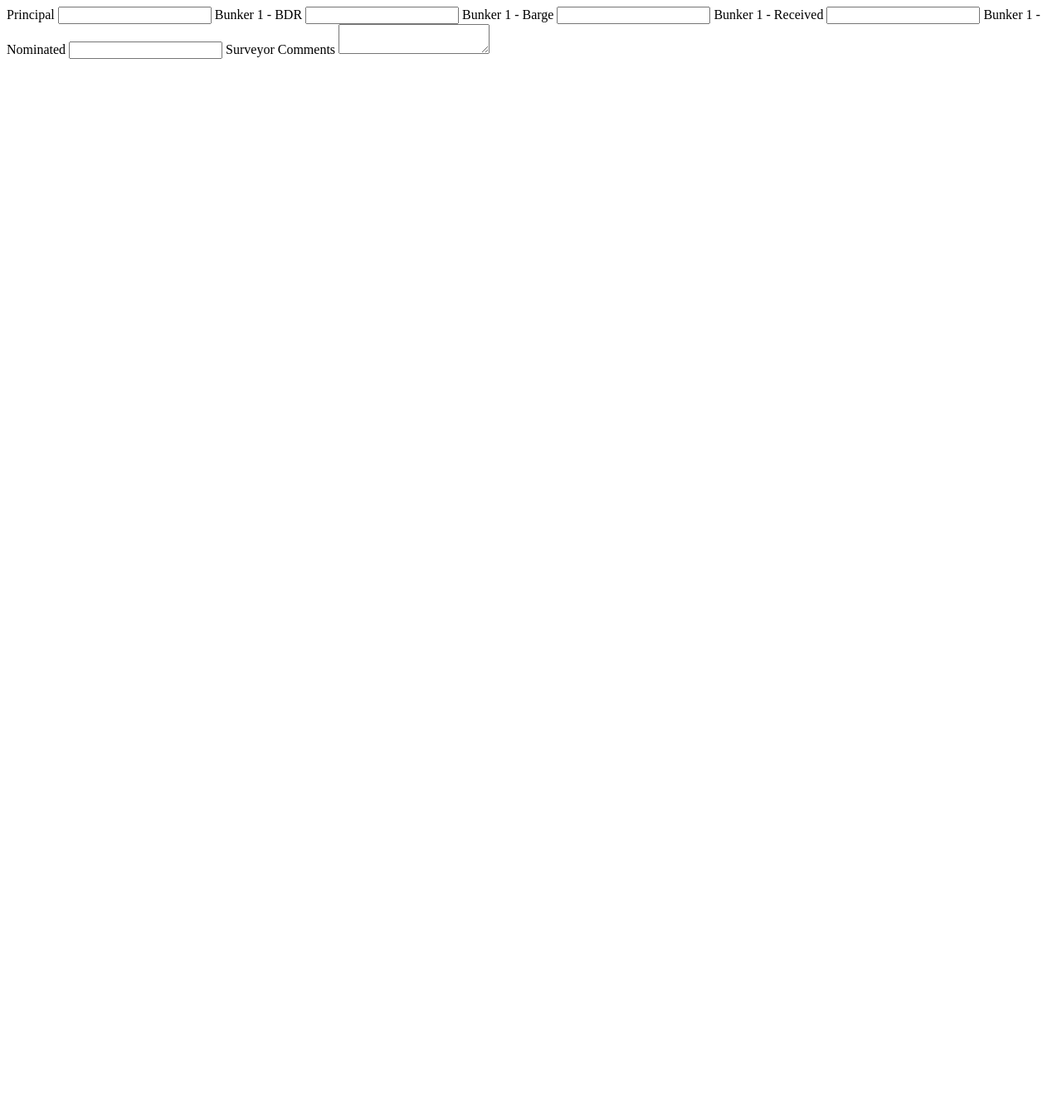
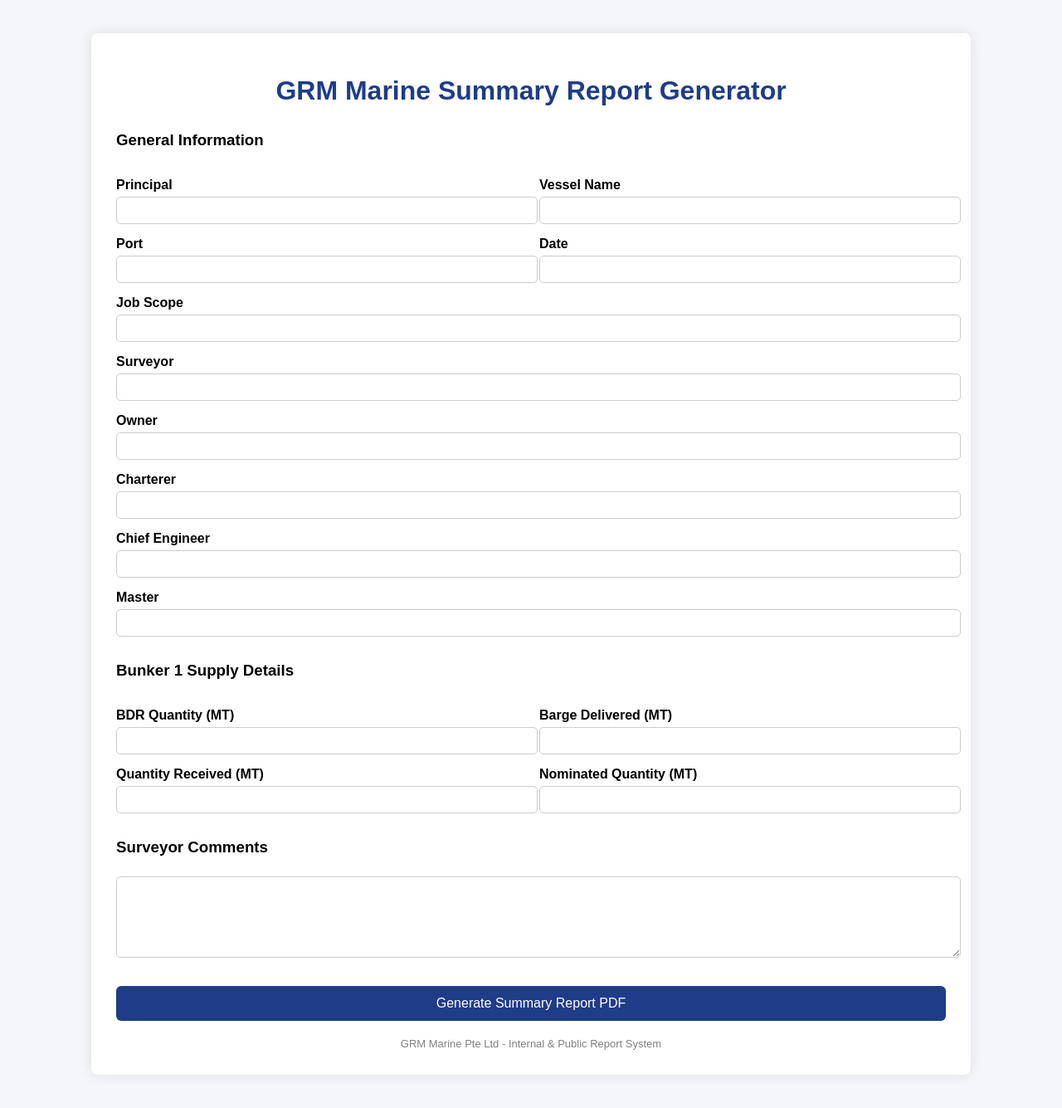
Before and after one commit to hazelmejora/grm-report-generator, a Flask app: page / in a window 1280 px wide. Shown: the whole page at 83% size. Before the commit the page ends 71 px from the top, so only its background shows below. Run offline with Flask 3, Linux system fonts and the light colour scheme.

Commit message:
Redesigned professional form layout

```diff
--- a/templates/form.html
+++ b/templates/form.html
@@ -1,17 +1,185 @@
+<!DOCTYPE html>
+<html>
+<head>
+<meta charset="utf-8">
+<title>GRM Marine - Summary Report Generator</title>
+
+<style>
+body {
+    font-family: Arial, sans-serif;
+    background-color: #f4f6f9;
+    margin: 0;
+    padding: 0;
+}
+
+.container {
+    width: 1000px;
+    margin: 40px auto;
+    background: white;
+    padding: 30px;
+    border-radius: 8px;
+    box-shadow: 0px 0px 15px rgba(0,0,0,0.1);
+}
+
+h1 {
+    text-align: center;
+    color: #1f3c88;
+}
+
+.section {
+    margin-top: 30px;
+}
+
+label {
+    display: block;
+    font-weight: bold;
+    margin-top: 15px;
+}
+
+input, textarea {
+    width: 100%;
+    padding: 8px;
+    margin-top: 5px;
+    border-radius: 5px;
+    border: 1px solid #ccc;
+}
+
+textarea {
+    height: 80px;
+}
+
+.row {
+    display: flex;
+    gap: 20px;
+}
+
+.row div {
+    flex: 1;
+}
+
+button {
+    margin-top: 30px;
+    width: 100%;
+    padding: 12px;
+    background-color: #1f3c88;
+    color: white;
+    border: none;
+    border-radius: 6px;
+    font-size: 16px;
+    cursor: pointer;
+}
+
+button:hover {
+    background-color: #163172;
+}
+
+.footer {
+    text-align: center;
+    margin-top: 20px;
+    font-size: 13px;
+    color: gray;
+}
+</style>
+</head>
+
+<body>
+
+<div class="container">
+
+<h1>GRM Marine Summary Report Generator</h1>
+
+<form action="/generate" method="post">
+
+<div class="section">
+<h3>General Information</h3>
+
+<div class="row">
+<div>
 <label>Principal</label>
-<input type="text" name="principal">
+<input type="text" name="principal" required>
+</div>
 
-<label>Bunker 1 - BDR</label>
+<div>
+<label>Vessel Name</label>
+<input type="text" name="vessel" required>
+</div>
+</div>
+
+<div class="row">
+<div>
+<label>Port</label>
+<input type="text" name="port" required>
+</div>
+
+<div>
+<label>Date</label>
+<input type="text" name="date" required>
+</div>
+</div>
+
+<label>Job Scope</label>
+<input type="text" name="job_scope" required>
+
+<label>Surveyor</label>
+<input type="text" name="surveyor" required>
+
+<label>Owner</label>
+<input type="text" name="owner">
+
+<label>Charterer</label>
+<input type="text" name="charterer">
+
+<label>Chief Engineer</label>
+<input type="text" name="chief_engineer">
+
+<label>Master</label>
+<input type="text" name="master">
+
+</div>
+
+<div class="section">
+<h3>Bunker 1 Supply Details</h3>
+
+<div class="row">
+<div>
+<label>BDR Quantity (MT)</label>
 <input type="number" step="0.001" name="bdr1">
+</div>
 
-<label>Bunker 1 - Barge</label>
+<div>
+<label>Barge Delivered (MT)</label>
 <input type="number" step="0.001" name="barge1">
+</div>
+</div>
 
-<label>Bunker 1 - Received</label>
+<div class="row">
+<div>
+<label>Quantity Received (MT)</label>
 <input type="number" step="0.001" name="received1">
+</div>
 
-<label>Bunker 1 - Nominated</label>
+<div>
+<label>Nominated Quantity (MT)</label>
 <input type="number" step="0.001" name="nominated1">
+</div>
+</div>
 
-<label>Surveyor Comments</label>
+</div>
+
+<div class="section">
+<h3>Surveyor Comments</h3>
 <textarea name="comments"></textarea>
+</div>
+
+<button type="submit">Generate Summary Report PDF</button>
+
+</form>
+
+<div class="footer">
+GRM Marine Pte Ltd - Internal & Public Report System
+</div>
+
+</div>
+
+</body>
+</html>
```
